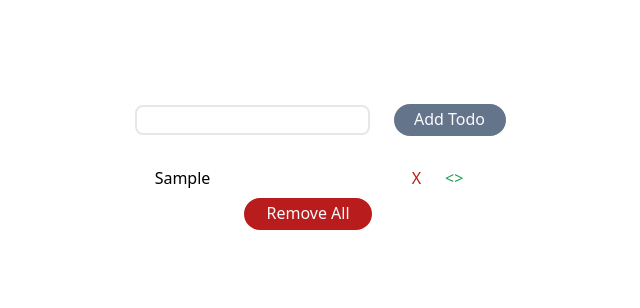
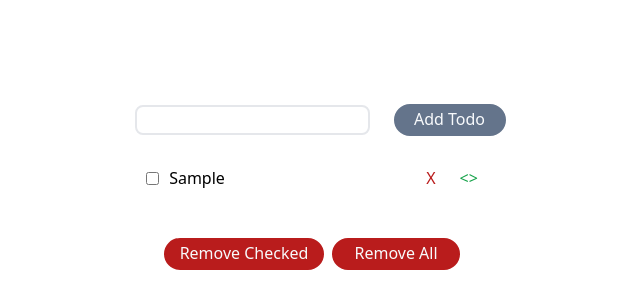
Before and after one commit to DASH0070/vue-todo-list, a Vue app: page / in a window 1280 px wide. Both pictures are taken after typing "Sample" into the empty fields and a click on the button "Add Todo". Shown: the top 308 px of the page, without its empty margins (332-972 px from the left). Built offline with nearby package versions, Linux system fonts and the light colour scheme.

Commit message:
ADDED CHECK

```diff
--- a/src/App.vue
+++ b/src/App.vue
@@ -1,27 +1,28 @@
 <script setup lang="ts">
-import { ref } from 'vue'
+import { ref, transformVNodeArgs } from 'vue'
 
 let id = 3
 const inputText = ref('')
 
 const todos = ref<{
 	id: number,
-	text: string
+	text: string,
+	check: boolean
 }[]>([])
 const addItem = () => {
-	const obj = { id: id++, text: inputText.value }
+	const obj = { id: id++, text: inputText.value, check: false }
 	todos.value.push(obj);
 	inputText.value = ''
 }
 
-const removeItem = (todo: { id: number, text: string }) => {
+const removeItem = (todo: { id: number, text: string, check: boolean }) => {
 	todos.value = todos.value.filter(elem => elem !== todo)
 }
 
 const renameItem = (event: MouseEvent, todo: { id: number, text: string }) => {
 	const btn = event.target as HTMLElement
 	const pElem = btn.parentElement
-	const inp = pElem?.getElementsByTagName('input')[0]
+	const inp = pElem?.getElementsByTagName('input')[1]
 	if (btn?.innerText == '<>') {
 		btn.innerText = '+'
 		inp?.removeAttribute('readonly')
@@ -33,6 +34,10 @@ const renameItem = (event: MouseEvent, todo: { id: number, text: string }) => {
 		inp?.setAttribute('readonly', 'readonly')
 		inp?.classList.add('border-transparent')
 	}
+}
+
+const removeChecked = () => {
+	todos.value = todos.value.filter(elem => elem.check == false)
 }
 
 </script>
@@ -47,12 +52,17 @@ const renameItem = (event: MouseEvent, todo: { id: number, text: string }) => {
 		</button>
 	</form>
 	<ul class="flex flex-col justify-center items-center">
-		<li v-for="todo in todos" :key="todo.id" class="flex my-1">
+		<li v-for="todo in todos" :key="todo.id" class="flex my-1 items-center">
+			<input type="checkbox" v-model="todo.check" class="mx-2" />
 			<input :value="todo.text" readonly class="outline-none border-transparent border-2 rounded-lg">
 			<button @click="removeItem(todo)" class="mx-6 text-red-700">X</button>
 			<button class="text-green-600" @click="(event) => renameItem(event, todo)">{{'<>'}}</button>
 		</li>
 	</ul>
+	<button @click="removeChecked"
+		class="bg-red-700 mx-2 my-10 text-slate-50 w-40 h-8 rounded-full hover:text-red-700 border-2 border-red-700 hover:bg-slate-200 duration-200">
+		Remove Checked
+	</button>
 	<button @click="() => {todos = []}"
 		class="bg-red-700 text-slate-50 w-32 h-8 rounded-full hover:text-red-700 border-2 border-red-700 hover:bg-slate-200 duration-200">
 		Remove All
```
